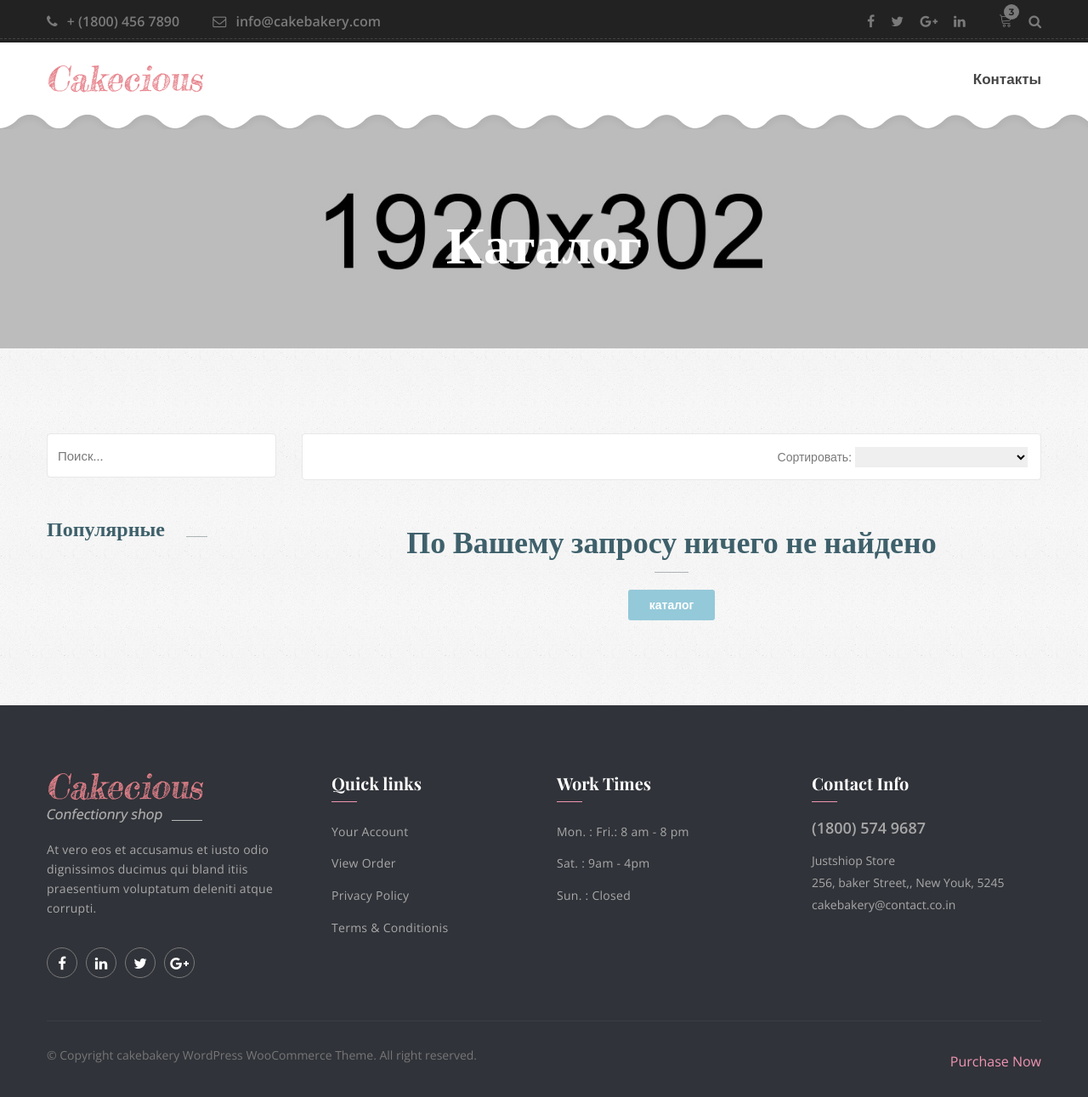
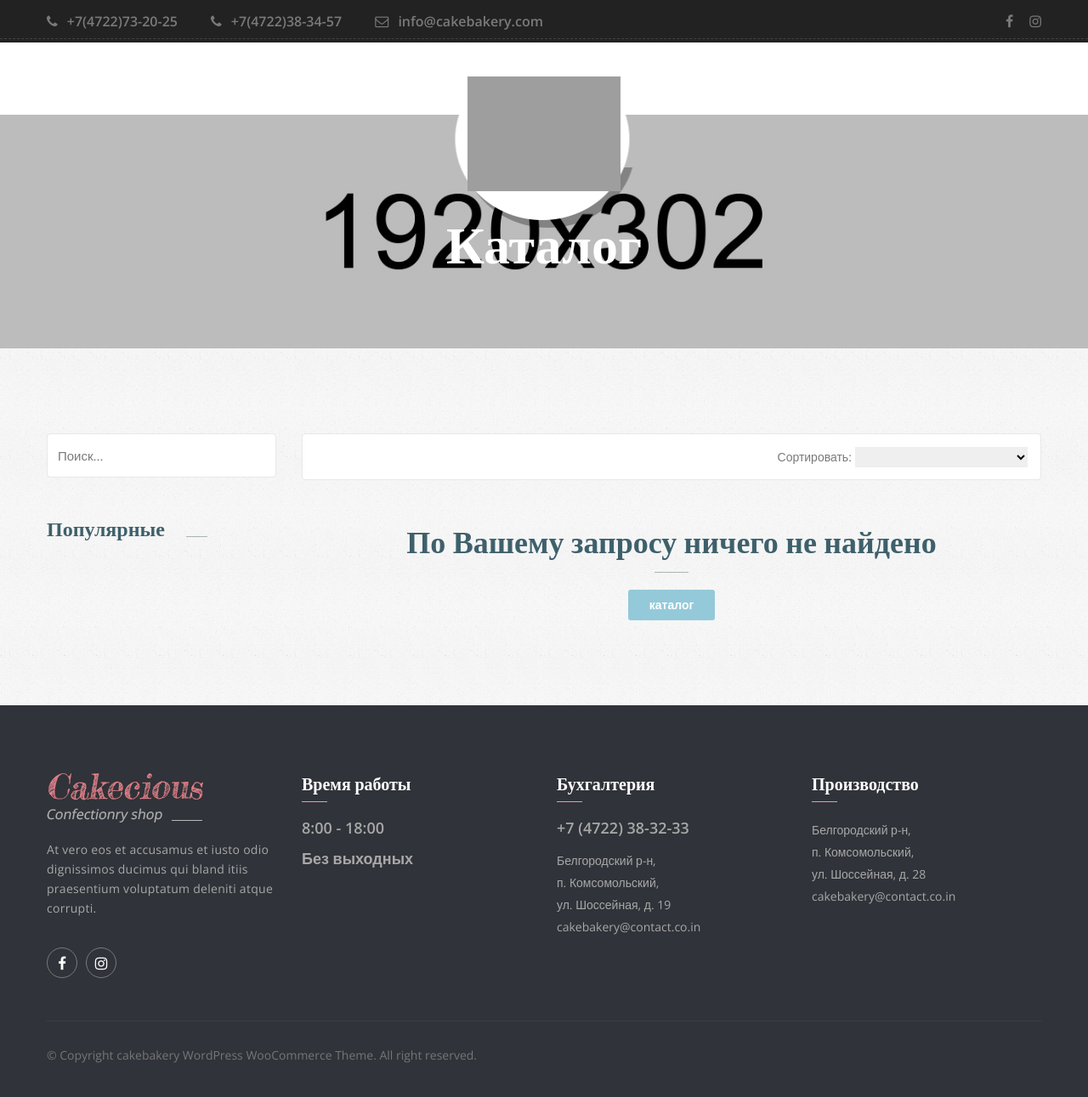
Before and after one commit to MaximPekshev/polinka31, a Django app: page /category/1/ in a window 1280 px wide. Shown: the whole page at 85% size. After the commit the page ends 1251 px from the top, so only its background shows below. Run offline with Django 3.2, Linux system fonts and the light colour scheme; data that the repository does not hold is empty; some libraries are stand-ins or nearby versions; some web fonts are replaced; grey boxes are pictures that could not be loaded.

Commit message:
обновленное меню

```diff
--- a/baseapp/templates/baseapp/index.html
+++ b/baseapp/templates/baseapp/index.html
@@ -9,37 +9,28 @@
 	<div class="top_header_area row m0">
 		<div class="container">
 			<div class="float-left">
-				<a href="tell:+18004567890"><i class="fa fa-phone" aria-hidden="true"></i> + (1800) 456 7890</a>
+				<a href="tel:+74722732025"><i class="fa fa-phone" aria-hidden="true"></i> +7(4722)73-20-25</a>
+				<a href="tel:+74722383457"><i class="fa fa-phone" aria-hidden="true"></i> +7(4722)38-34-57</a>
 				<a href="mainto:info@cakebakery.com"><i class="fa fa-envelope-o" aria-hidden="true"></i> info@cakebakery.com</a>
 			</div>
 			<div class="float-right">
 				<ul class="h_social list_style">
-					<li><a href="#"><i class="fa fa-facebook"></i></a></li>
-					<li><a href="#"><i class="fa fa-twitter"></i></a></li>
-					<li><a href="#"><i class="fa fa-google-plus"></i></a></li>
-					<li><a href="#"><i class="fa fa-linkedin"></i></a></li>
-				</ul>
-				<ul class="h_search list_style">
-					<li class="shop_cart"><a href="#"><i class="lnr lnr-cart"></i></a></li>
-					<li><a class="popup-with-zoom-anim" href="#test-search"><i class="fa fa-search"></i></a></li>
+					<li><a target="_blank" href="https://www.facebook.com/ConfectionaryPolinka31"><i class="fa fa-facebook"></i></a></li>
+					<li><a target="_blank" href="https://www.instagram.com/polinka_belgorod"><i class="fa fa-instagram"></i></a></li>
 				</ul>
 			</div>
 		</div>
 	</div>
-	<div class="main_menu_two">
+	<div class="main_menu_area">
 		<div class="container">
 			<nav class="navbar navbar-expand-lg navbar-light bg-light">
-				<a class="navbar-brand" href="{% url 'show_catalog' %}"><img src="{% static 'img/logo-2.png' %}" alt=""></a>
-				<button class="navbar-toggler" type="button" data-toggle="collapse" data-target="#navbarSupportedContent" aria-controls="navbarSupportedContent" aria-expanded="false" aria-label="Toggle navigation">
-					<span class="my_toggle_menu">
-						<span></span>
-						<span></span>
-						<span></span>
-					</span>
-				</button>
+				<a class="navbar-brand" href="{% url 'show_catalog' %}">
+					<img width="180" src="{% static 'img/test_logo_2.png' %}" alt="">
+					<!-- <img width="180" src="{% static 'img/logo.png' %}" alt=""> -->
+				</a>
 				<div class="collapse navbar-collapse" id="navbarSupportedContent">
 					<ul class="navbar-nav justify-content-end">
-						<li><a href="">Контакты</a></li>
+
 					</ul>
 				</div>
 			</nav>
@@ -62,45 +53,38 @@
 						<img src="{% static 'img/footer-logo.png' %}" alt="">
 						<p>At vero eos et accusamus et iusto odio dignissimos ducimus qui bland itiis praesentium voluptatum deleniti atque corrupti.</p>
 						<ul class="nav">
-							<li><a href="#"><i class="fa fa-facebook"></i></a></li>
-							<li><a href="#"><i class="fa fa-linkedin"></i></a></li>
-							<li><a href="#"><i class="fa fa-twitter"></i></a></li>
-							<li><a href="#"><i class="fa fa-google-plus"></i></a></li>
-						</ul>
-					</aside>
-				</div>
-				<div class="col-lg-3 col-6">
-					<aside class="f_widget f_link_widget">
-						<div class="f_title">
-							<h3>Quick links</h3>
-						</div>
-						<ul class="list_style">
-							<li><a href="#">Your Account</a></li>
-							<li><a href="#">View Order</a></li>
-							<li><a href="#">Privacy Policy</a></li>
-							<li><a href="#">Terms & Conditionis</a></li>
-						</ul>
-					</aside>
-				</div>
-				<div class="col-lg-3 col-6">
-					<aside class="f_widget f_link_widget">
-						<div class="f_title">
-							<h3>Work Times</h3>
-						</div>
-						<ul class="list_style">
-							<li><a href="#">Mon. :  Fri.: 8 am - 8 pm</a></li>
-							<li><a href="#">Sat. : 9am - 4pm</a></li>
-							<li><a href="#">Sun. : Closed</a></li>
+							<li><a target="_blank" href="https://www.facebook.com/ConfectionaryPolinka31"><i class="fa fa-facebook"></i></a></li>
+							<li><a target="_blank" href="https://www.instagram.com/polinka_belgorod"><i class="fa fa-instagram"></i></a></li>
 						</ul>
 					</aside>
 				</div>
 				<div class="col-lg-3 col-6">
 					<aside class="f_widget f_contact_widget">
 						<div class="f_title">
-							<h3>Contact Info</h3>
+							<h3>Время работы</h3>
 						</div>
-						<h4>(1800) 574 9687</h4>
-						<p>Justshiop Store <br />256, baker Street,, New Youk, 5245</p>
+						<ul class="list_style">
+							<h4>8:00 - 18:00</h4>
+							<h4>Без выходных</h4>
+						</ul>
+					</aside>
+				</div>
+				<div class="col-lg-3 col-6" id="contact">
+					<aside class="f_widget f_contact_widget">
+						<div class="f_title">
+							<h3>Бухгалтерия</h3>
+						</div>
+						<a href="tel:+74722383233"><h4>+7 (4722) 38-32-33</h4></a>
+						<p>Белгородский р-н, <br />п. Комсомольский,<br /> ул. Шоссейная, д. 19</p>
+						<h5>cakebakery@contact.co.in</h5>
+					</aside>
+				</div>
+				<div class="col-lg-3 col-6">
+					<aside class="f_widget f_contact_widget">
+						<div class="f_title">
+							<h3>Производство</h3>
+						</div>
+						<p>Белгородский р-н, <br />п. Комсомольский,<br /> ул. Шоссейная, д. 28</p>
 						<h5>cakebakery@contact.co.in</h5>
 					</aside>
 				</div>
@@ -113,9 +97,9 @@
 				<div class="float-left">
 					<h5>© Copyright  cakebakery WordPress WooCommerce Theme. All right reserved.</h5>
 				</div>
-				<div class="float-right">
+				<!-- <div class="float-right">
 					<a href="#">Purchase Now</a>
-				</div>
+				</div> -->
 			</div>
 		</div>
 	</div>
--- a/catalogapp/templates/catalogapp/good.html
+++ b/catalogapp/templates/catalogapp/good.html
@@ -94,7 +94,7 @@
 		</div>
 		<div class="row similar_product_inner">
 			{% for product in similar_products %}
-			<div class="col-lg-3 col-md-4 col-6">
+			<div class="col-lg-3 col-md-4 col-12">
 				<div class="cake_feature_item">
 					<a href="{% url 'show_good' cpu_slug=product.cpu_slug %}">
 						<div class="cake_img">
@@ -104,7 +104,6 @@
 					<div class="cake_text">
 						<h4>{{ product.price }}</h4>
 						<a href="{% url 'show_good' cpu_slug=product.cpu_slug %}"><h3>{{ product.title }}</h3></a>
-						<!-- <a class="pest_btn" href="#">Add to cart</a> -->
 					</div>
 				</div>
 			</div>
--- a/categoryapp/templates/categoryapp/category.html
+++ b/categoryapp/templates/categoryapp/category.html
@@ -141,6 +141,7 @@
 						</div>
 						{% for good in top_rated %}
 						<div class="media">
+							<a href="{% url 'show_good' cpu_slug=good.cpu_slug %}">
 								<div class="d-flex">
 									{% if good.get_main_picture %}
 									<img src="{{ good.get_main_picture.images.url }}" alt="" width="104">
@@ -148,6 +149,7 @@
 									<img src="{% static 'img/cake.jpg' %}" alt="" width="104">
 									{% endif %}
 								</div>
+							</a>
 							<div class="media-body">
 								<a href="{% url 'show_good' cpu_slug=good.cpu_slug %}"><h4>{{ good.title }}</h4></a>
 								<h5>{{ good.price }}</h5>
```
Also changed, not shown: baseapp/static/img/test_logo_3.png (added). Lines whose indentation alone changed are shown as unchanged.
